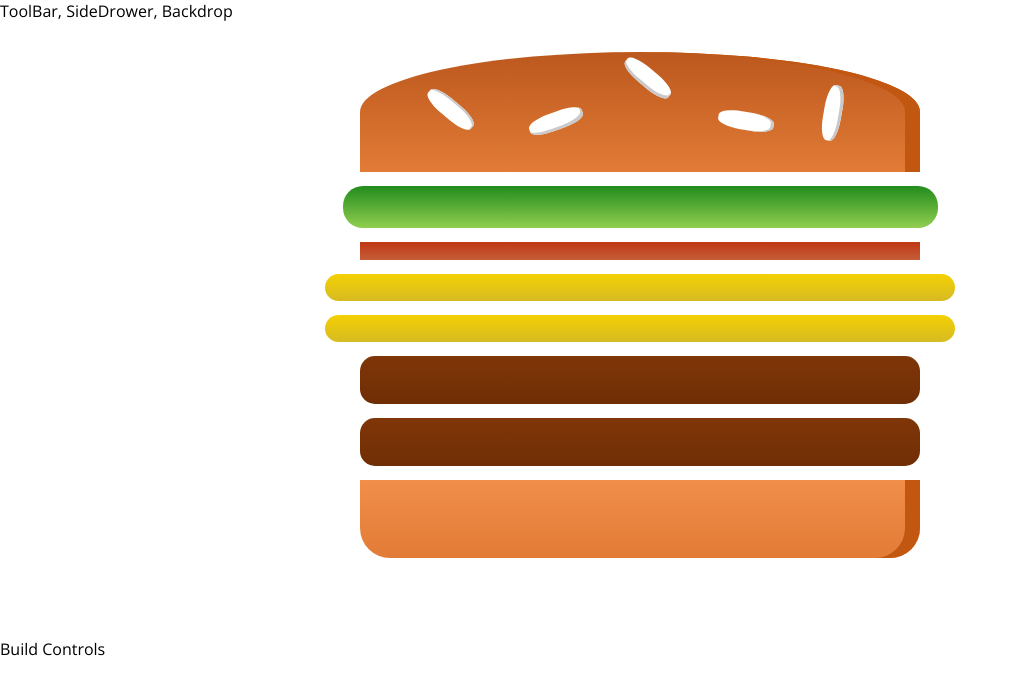
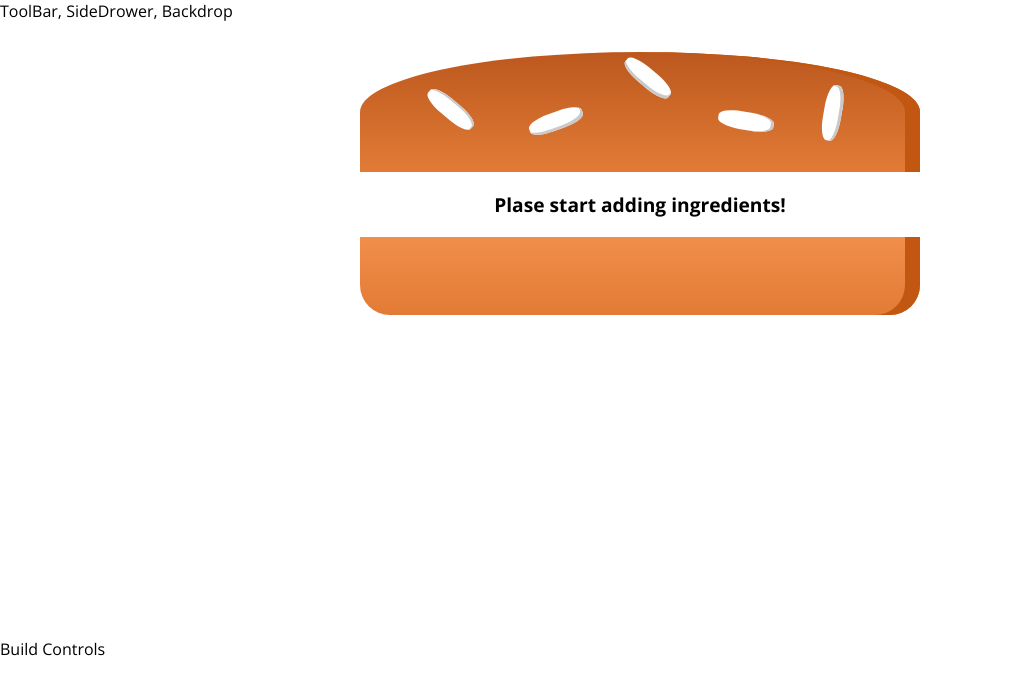
Before and after one commit to lmdelgallego/tuto-react-16, a React app: page / in a window 1280 px wide. Shown: the top 694 px of the page, without its empty margins (0-1018 px from the left). Built offline with nearby package versions, Linux system fonts and the light colour scheme.

Commit message:
Section 9 - 118

```diff
--- a/src/components/Burger/Burger.js
+++ b/src/components/Burger/Burger.js
@@ -6,11 +6,18 @@
 
 const burger = (props) => {
 
-  const transformedIngredients = Object.keys(props.ingredients).map( igKey => {
+  let transformedIngredients = Object.keys(props.ingredients).map( igKey => {
     return [...Array(props.ingredients[igKey])].map( ( _, i) => {
-      return <BurgerIngredient key={igKey+i} type={igKey} />
+      return <BurgerIngredient key={igKey+i} type={igKey} />;
     })
-  });
+  })
+  .reduce((arr, el) => {
+    return arr.concat(el);
+  },[]);
+
+  if(transformedIngredients.length === 0){
+    transformedIngredients = <p>Plase start adding ingredients!</p>
+  }
 
   return(
     <div className={classes.Burger}>
--- a/src/containers/BurgerBuilder/BurgerBuilder.js
+++ b/src/containers/BurgerBuilder/BurgerBuilder.js
@@ -12,10 +12,10 @@
 
   state = {
     ingredients: {
-      salad: 1,
-      bacon: 1,
-      cheese: 2,
-      meat: 2
+      salad: 0,
+      bacon: 0,
+      cheese: 0,
+      meat: 0
     }
   }
 
```
